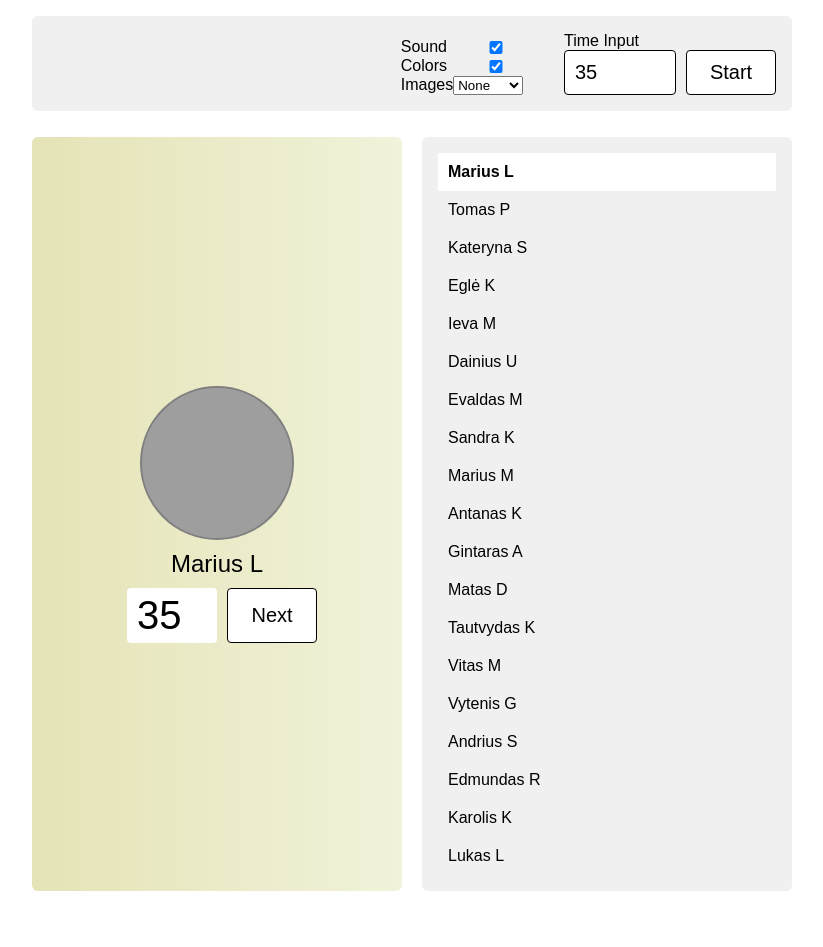
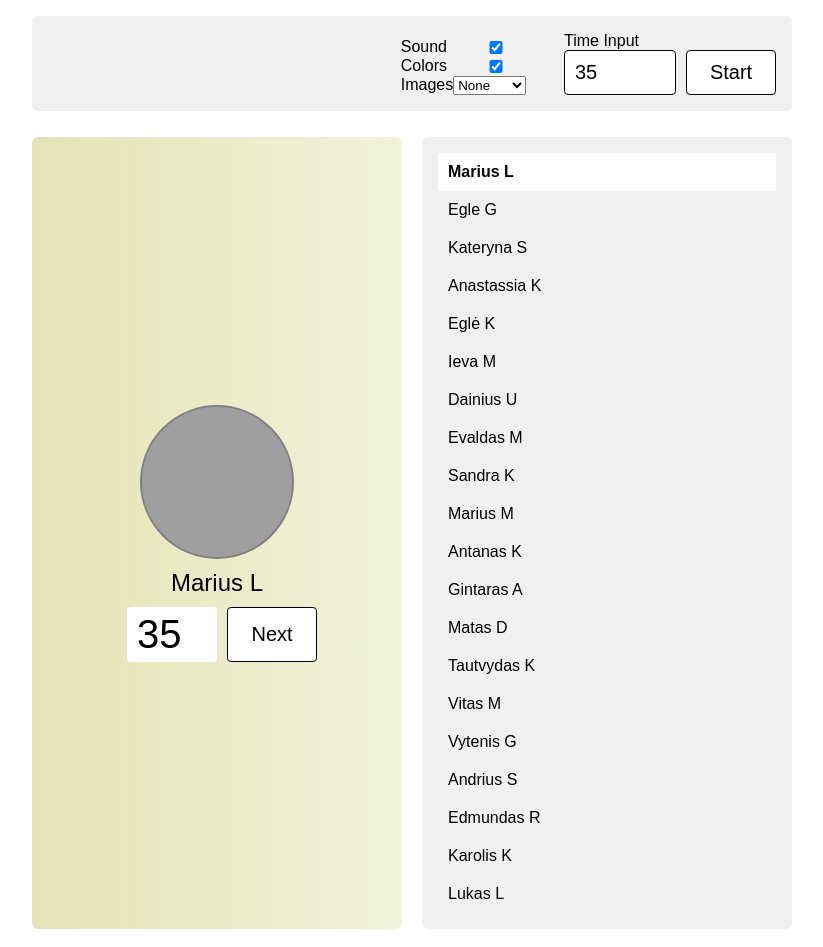
Before and after one commit to AndrewKnife/standup-timer, a plain HTML site: page index.html in a window 1280 px wide. Shown: the whole page, without its empty margins (228-1051 px from the left). Before the commit the page ends 909 px from the top, so only its background shows below. Drawn offline with Linux system fonts and the light colour scheme; grey boxes are pictures that could not be loaded.

Commit message:
Updated member list and added new images

```diff
--- a/index.html
+++ b/index.html
@@ -32,6 +32,8 @@
                     <option value="cats2">Cats 2</option>
                     <option value="corgis">Corgis</option>
                     <option value="animals">Animals</option>
+                    <option value="bears">Bears</option>
+                    <option value="random">Random</option>
                 </select>
             </div>
         </div>
--- a/src/index.js
+++ b/src/index.js
@@ -39,14 +39,19 @@ const poList = [
         src: "https://ca.slack-edge.com/T3V50P6MN-U01JM1WK7CL-fe9d4e25a0b9-512",
         role: USER_ROLES.po.id
     }, {
-        name: "Tomas P",
-        src: "https://ca.slack-edge.com/T3V50P6MN-U03APBR882K-05b07585b245-512",
+        name: "Egle G",
+        src: "https://ca.slack-edge.com/T3V50P6MN-U04EQHA42A1-81572d1ed831-512",
         role: USER_ROLES.po.id
     }, {
         name: "Kateryna S",
         src: "https://ca.slack-edge.com/T3V50P6MN-U02L7J93J31-2ac80b461a65-512",
         role: USER_ROLES.po.id
     },
+    {
+        name: "Anastassia K",
+        src: "https://ca.slack-edge.com/T3V50P6MN-U04ELTH7E5U-277d5adf4f59-512",
+        role: USER_ROLES.po.id
+    }
 ]
 const qaList = [
     {
@@ -165,6 +170,8 @@ const imageValues = {
     cats2: 'cats2',
     corgis: 'corgis',
     animals: 'animals',
+    bears: 'bears',
+    random: 'random',
 }
 
 let timeTracker = USER_TIME;
@@ -290,6 +297,12 @@ const selectPerson = (personId) => {
     if (imagesOption === imageValues.corgis) {
         timerWrapperElement.style.backgroundImage = `url(http://placedog.net/${getRandomInt(150,180)}/${getRandomInt(150,180)}?${getRandomString()})`;
     }
+    if (imagesOption === imageValues.bears) {
+        timerWrapperElement.style.backgroundImage = `url(https://placebear.com/${getRandomInt(150,180)}/${getRandomInt(150,180)}?${getRandomString()})`;
+    }
+    if (imagesOption === imageValues.random) {
+        timerWrapperElement.style.backgroundImage = `url(https://picsum.photos/${getRandomInt(150,180)}/${getRandomInt(150,180)}?${getRandomString()})`;
+    }
     if(!imagesOption) {
         if (selectedPerson.src) {
             timerWrapperElement.style.backgroundImage = `url(${selectedPerson.src})`;
```
